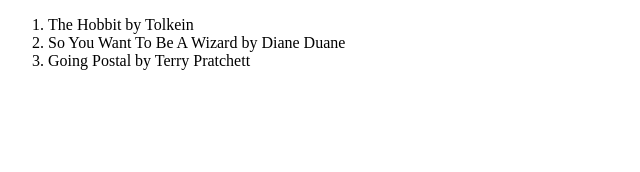
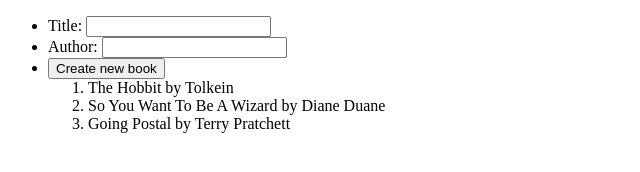
Before and after one commit to crystalsolenoid/odin-library, a plain HTML site: page index.html in a window 1280 px wide. Shown: the whole page, without its empty margins (0-640 px from the left). Drawn offline with Linux system fonts and the light colour scheme.

Commit message:
Add create-book form (not yet functional)

```diff
--- a/index.html
+++ b/index.html
@@ -10,6 +10,21 @@
   </head>
 
   <body>
+    <form>
+      <ul>
+        <li>
+          <label for="title">Title:</label>
+          <input type="text" id="title" name="new_title" />
+        </li>
+        <li>
+          <label for="author">Author:</label>
+          <input type="text" id="author" name="new_author" />
+        </li>
+        <li>
+          <button type="submit">Create new book</button>
+        </li>
+    </form>
+
     <ol id=library>
     </ol>
   </body>
```
